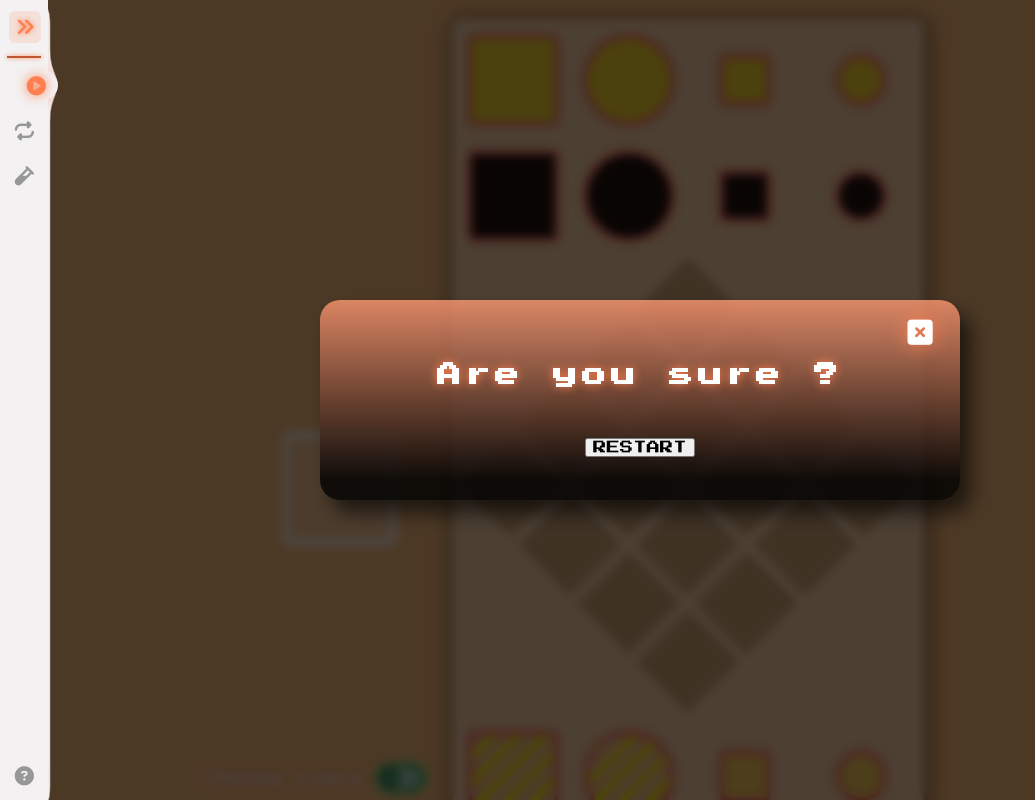
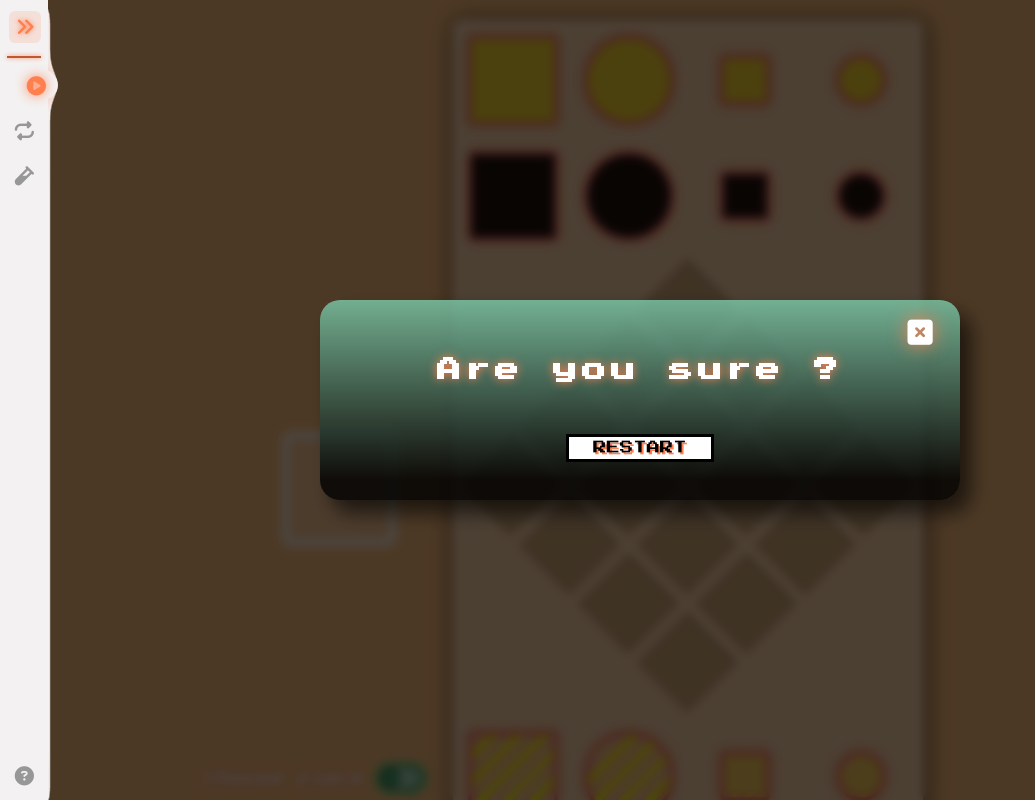
Before and after one commit to tarekseba/quarto-react, a React (Create React App) app: page / in a window 1280 px wide. Both pictures are taken after a click on the link "RESET". Shown: the top 800 px of the page, without its empty margins (0-1035 px from the left). Built offline with nearby package versions, Linux system fonts and the light colour scheme; the HTML template or start-up script is replaced by a standard one.

Commit message:
Components mount animations and CSS

```diff
--- a/src/components/About.css
+++ b/src/components/About.css
@@ -9,6 +9,8 @@
   background-color: #ffffff5c;
   box-shadow: 2px 2px 20px 5px rgba(0, 0, 0, 0.4),
     inset 0 0 20px 0px rgb(255 255 255 / 20%);
+  transform-origin: center;
+  animation: about_animation 500ms ease-in-out;
 }
 
 .about__container > h1 {
@@ -25,7 +27,7 @@
   width: 100%;
   height: 3px;
   background-color: black;
-  box-shadow:  2px 1.5px 1px coral
+  box-shadow: 2px 1.5px 1px coral;
 }
 
 .about__container > p {
@@ -52,3 +54,12 @@
   align-items: center;
   justify-content: center;
 }
+
+@keyframes about_animation {
+  from {
+    transform: scaleX(0%);
+  }
+  to {
+    transform: scaleX(100%);
+  }
+}
--- a/src/components/GoModal/GoModal.css
+++ b/src/components/GoModal/GoModal.css
@@ -9,4 +9,14 @@
   justify-content: center;
   align-items: center;
   backdrop-filter: blur(5px);
+  animation: modal_backdrop_anim 300ms ease-in-out;
 }
+
+@keyframes modal_backdrop_anim {
+  from {
+    opacity: 0%;
+  }
+  to {
+    opacity: 1;
+  }
+}
--- a/src/components/GoModal/GoModalContent/GoModalContent.css
+++ b/src/components/GoModal/GoModalContent/GoModalContent.css
@@ -2,13 +2,18 @@
   position: relative;
   width: 50vw;
   height: 25vh;
-  background-image: linear-gradient(180deg, rgba(255, 153, 115, 80%), rgba(0, 0, 0, 0.8) 90%);
+  background-image: linear-gradient(
+    180deg,
+    rgba(125, 204, 171, 0.8),
+    rgba(0, 0, 0, 0.8) 90%
+  );
   box-shadow: 11px 13px 20px 0px rgb(0 0 0 / 61%);
   border-radius: 20px;
   display: flex;
   flex-direction: column;
   justify-content: center;
   align-items: center;
+  animation: modal_content_anim 400ms ease-in-out;
 }
 
 .modal__content > h2,
@@ -23,9 +28,21 @@ h3 {
   animation: apparition 1s infinite ease-out;
 }
 
+.modal__content > button {
+  margin-top: 2rem;
+  padding: 0.3rem 1.5rem;
+  border: 3px #000000;
+  border-style: solid;
+  text-shadow: 2px 2px 0px coral;
+  color: black;
+  background: white;
+  transition: all 250ms ease-out;
+}
+
 .modal__content > button:hover {
   transform: scale(1.1);
-  transition: transform 500ms ease-in-out;
+  background-color: #f5f5f585;
+  transition: all 250ms ease-in;
 }
 
 @keyframes apparition {
@@ -38,3 +55,14 @@ h3 {
     opacity: 1;
   }
 }
+
+@keyframes modal_content_anim {
+  from {
+    opacity: 0%;
+    transform: translateY(-1000px);
+  }
+  to {
+    transform: translateY(0px);
+    opacity: 1;
+  }
+}
--- a/src/components/Grid.css
+++ b/src/components/Grid.css
@@ -25,7 +25,7 @@
   box-shadow: 2px 2px 20px 5px rgba(0, 0, 0, 0.4),
     inset 0 0 20px 0px rgb(255 255 255 / 20%);
   filter: none;
-
+  animation: about_animation 300ms ease-in-out;
   --stagger-delay: 100ms;
 }
 
```
